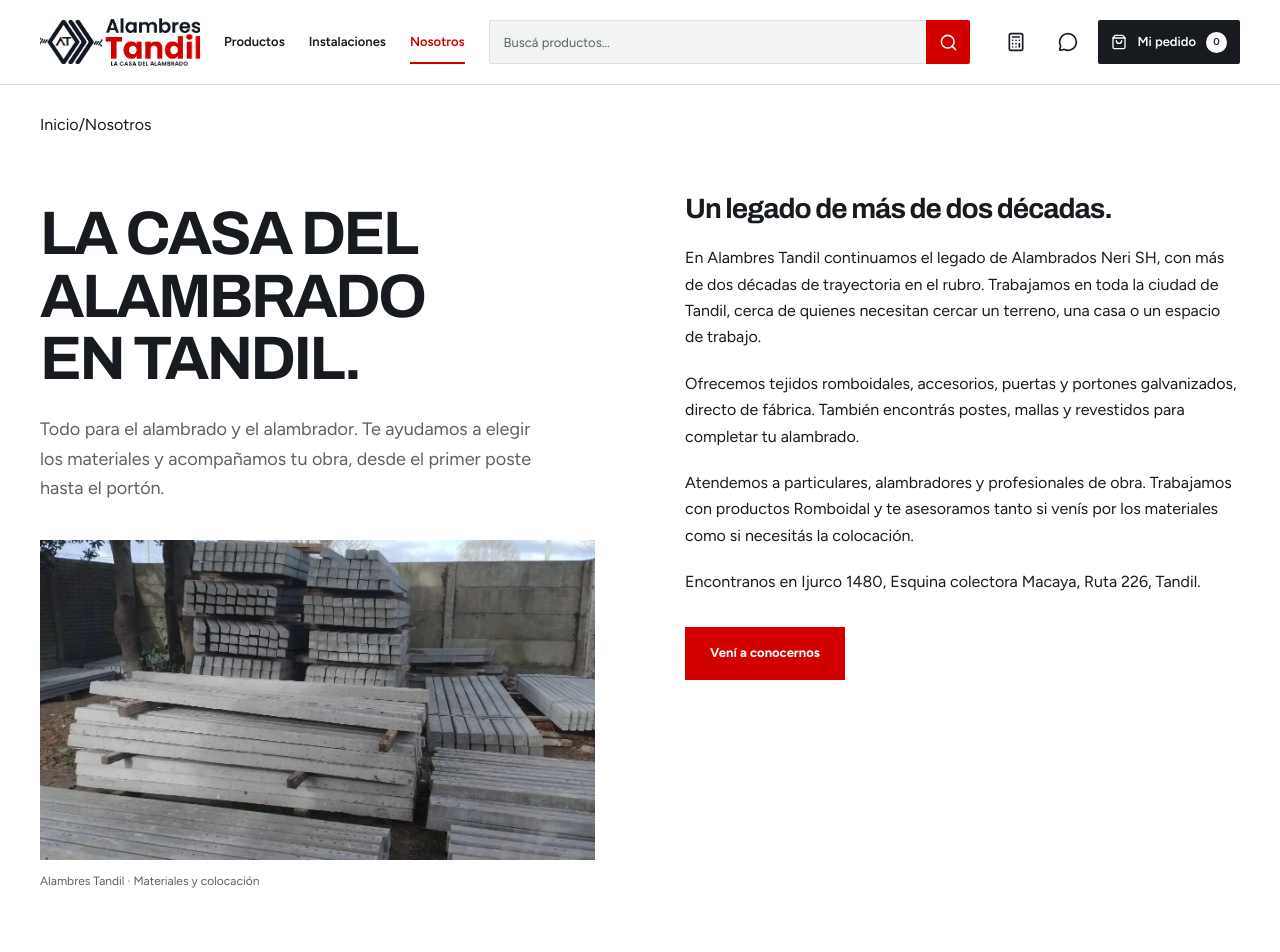
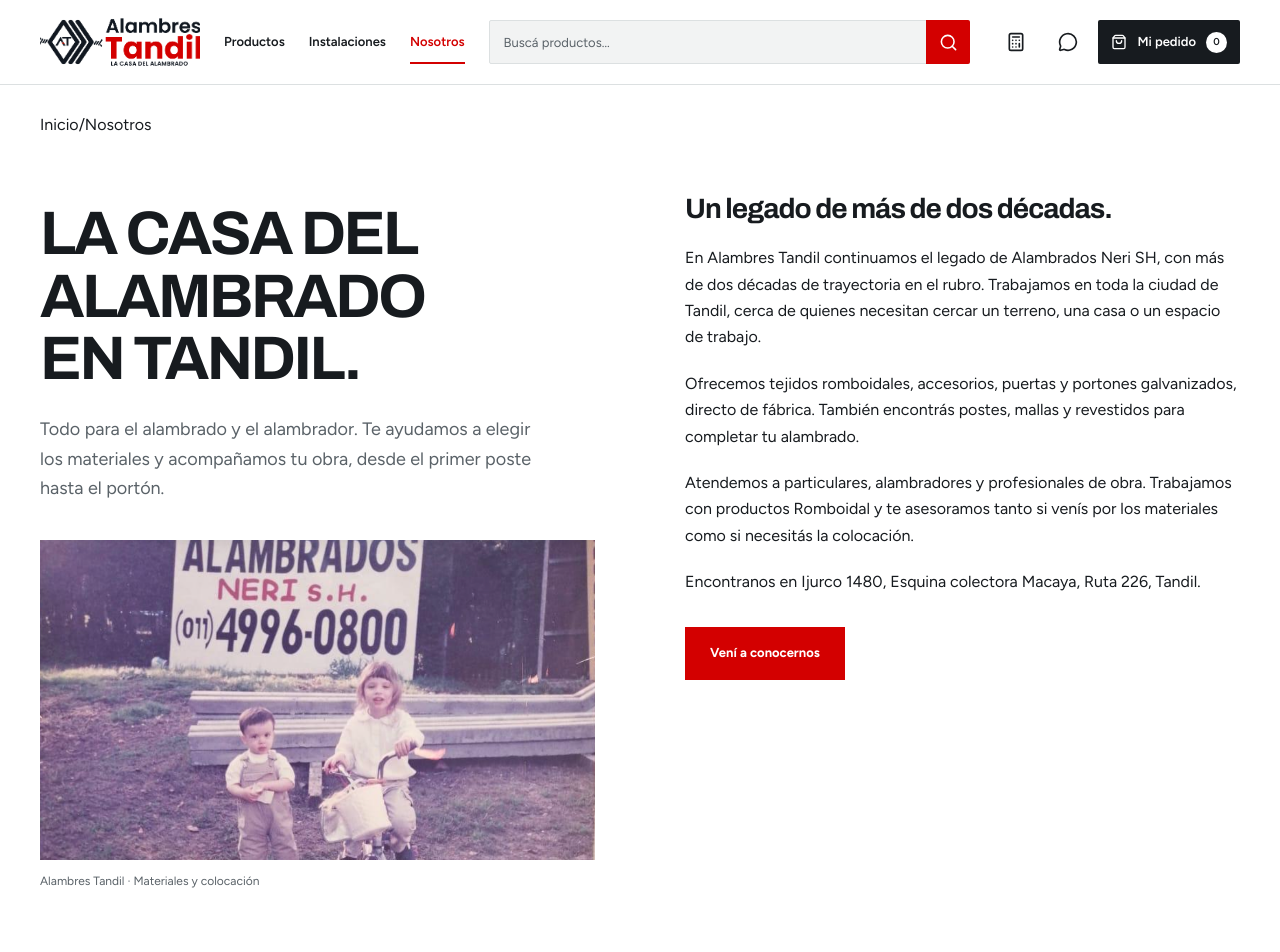
Before and after one commit to tomasrivera10/alambrestandil-ecommerce, a Next.js app: page /nosotros in a window 1280 px wide. Shown: the top 952 px of the page. Built offline with nearby package versions, Linux system fonts and the light colour scheme.

Commit message:
Publish historical Alambrados Neri photo on about page

```diff
--- a/src/app/(store)/nosotros/page.tsx
+++ b/src/app/(store)/nosotros/page.tsx
@@ -13,7 +13,8 @@
       eyebrow="Nosotros"
       title="La Casa del Alambrado en Tandil."
       intro="Todo para el alambrado y el alambrador. Te ayudamos a elegir los materiales y acompañamos tu obra, desde el primer poste hasta el portón."
-      image="/images/tandil/materiales.webp"
+      image="/images/tandil/historia-alambrados-neri.png"
+      imageAlt="Dos chicos frente al antiguo cartel de Alambrados Neri S.H."
     >
       <h2>Un legado de más de dos décadas.</h2>
       <p>
--- a/src/components/store/service-page.tsx
+++ b/src/components/store/service-page.tsx
@@ -6,6 +6,7 @@
   title,
   intro,
   image = "/images/tandil/tejido.webp",
+  imageAlt = "Materiales y cercos de Alambres Tandil",
   media,
   children,
 }: {
@@ -13,6 +14,7 @@
   title: string;
   intro: string;
   image?: string;
+  imageAlt?: string;
   media?: ReactNode;
   children: ReactNode;
 }) {
@@ -32,7 +34,7 @@
               <div className="service-page-photo">
                 <Image
                   src={image}
-                  alt="Materiales y cercos de Alambres Tandil"
+                  alt={imageAlt}
                   fill
                   sizes="(max-width: 760px) 100vw, 45vw"
                 />
```
Also changed, not shown: public/images/tandil/historia-alambrados-neri.png (added).
